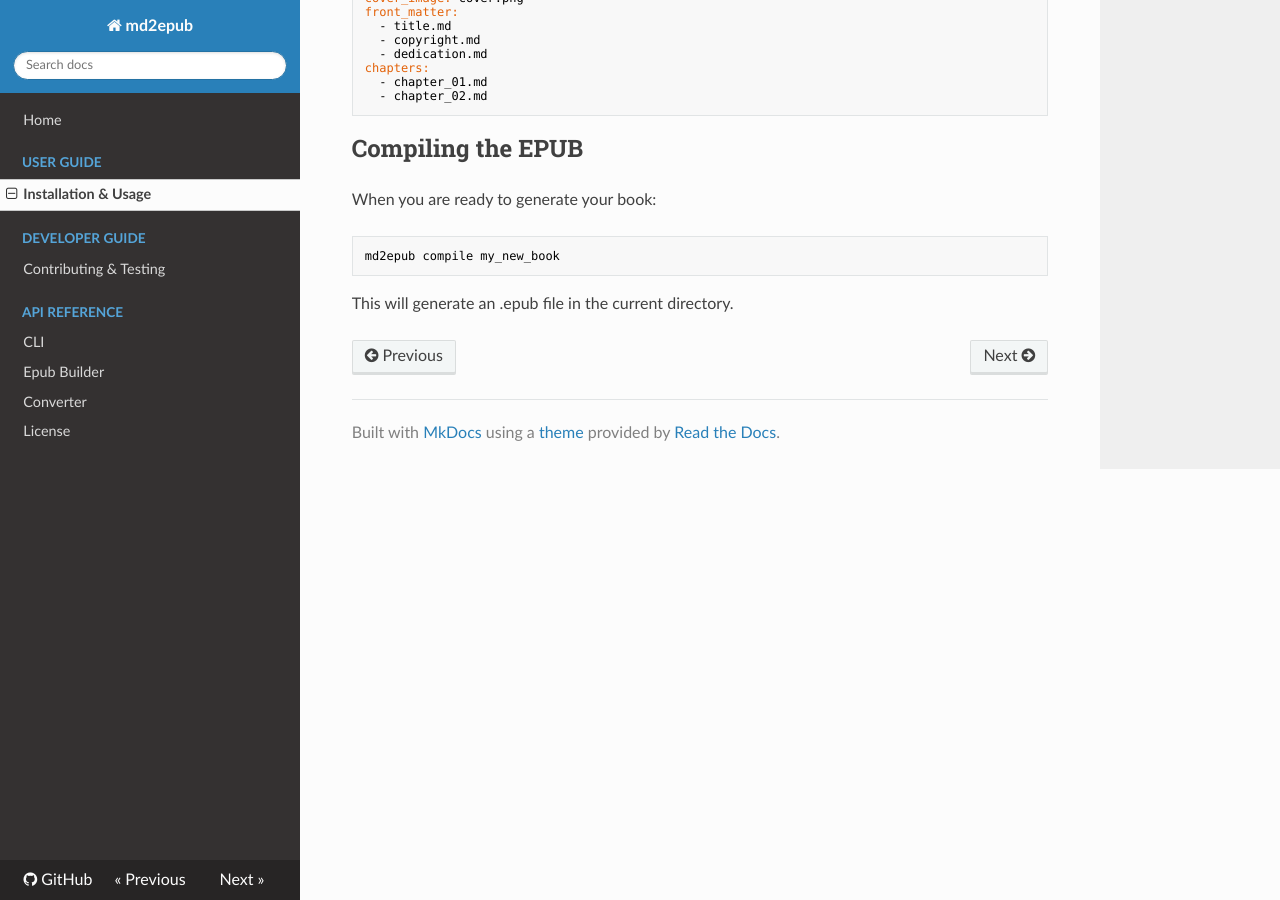
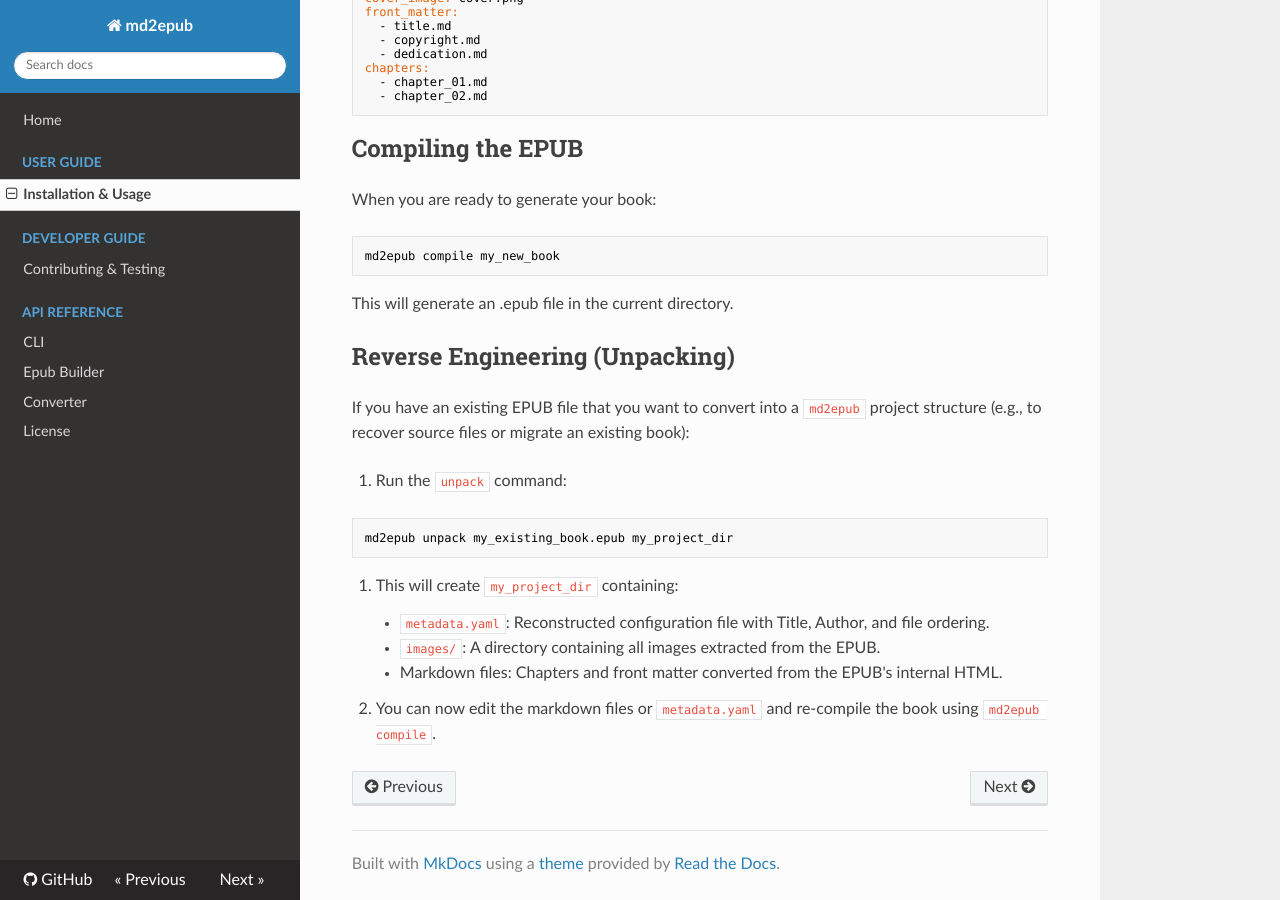
Before and after one commit to neolaw84/md2epub, an MkDocs documentation site: the page built from docs/user_guide.md, in a window 1280 px wide and 900 px high, scrolled down 1017 px. Built offline with MkDocs 1.6.1, drawn with Linux system fonts in a browser that asks for light colours; nearby versions of some CDN libraries.

Commit message:
Update documentation for unpack feature

````diff
--- a/docs/user_guide.md
+++ b/docs/user_guide.md
@@ -60,3 +60,20 @@
 ```
 
 This will generate an .epub file in the current directory.
+
+## Reverse Engineering (Unpacking)
+
+If you have an existing EPUB file that you want to convert into a `md2epub` project structure (e.g., to recover source files or migrate an existing book):
+
+1. Run the `unpack` command:
+
+```bash
+md2epub unpack my_existing_book.epub my_project_dir
+```
+
+2. This will create `my_project_dir` containing:
+    * `metadata.yaml`: Reconstructed configuration file with Title, Author, and file ordering.
+    * `images/`: A directory containing all images extracted from the EPUB.
+    * Markdown files: Chapters and front matter converted from the EPUB's internal HTML.
+
+3. You can now edit the markdown files or `metadata.yaml` and re-compile the book using `md2epub compile`.
````
Also changed, not shown: README.md (+12 -0 lines).
